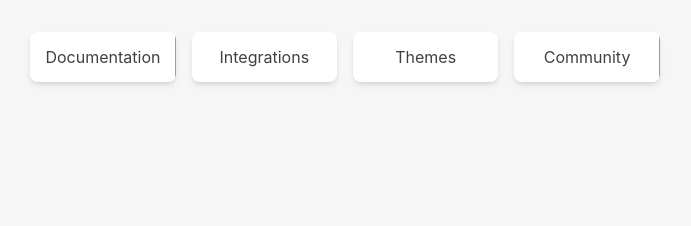
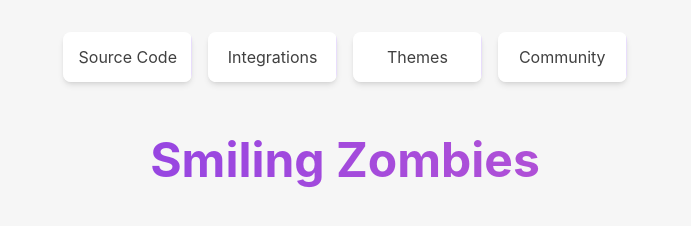
Before and after one commit to kul-sudo/smiling-zombies-website-astro, an Astro site: page / in a window 1280 px wide. Shown: the whole page, without its empty margins (295-986 px from the left). Built offline with nearby package versions, Linux system fonts and the light colour scheme; Astro itself is replaced by a stand-in of ours.

Commit message:
refactor: added prefixes

```diff
--- a/src/components/NavbarItem.astro
+++ b/src/components/NavbarItem.astro
@@ -1,26 +1,30 @@
 ---
 export interface Props {
 	title: string;
-	body: string;
 	href: string;
 }
 
-const { href, title, body } = Astro.props;
+const { href, title } = Astro.props;
 ---
 
 <li class="link-card">
-	<a href={href} style="text-align: center;">{title}</a>
+	<a href={href} style="text-align: center;" target="_blank">{title}</a>
 </li>
 
 <style>
   .link-card {
+    display: -webkit-box;
+    display: -ms-flexbox;
     display: flex;
     padding: 0.15rem;
     background-image: var(--accent-gradient);
     background-size: 400%;
     border-radius: 0.5rem;
     background-position: 100%;
+    -webkit-transition: background-position 0.6s cubic-bezier(0.22, 1, 0.22, 1);
+    -o-transition: background-position 0.6s cubic-bezier(0.22, 1, 0.22, 1);
     transition: background-position 0.6s cubic-bezier(0.22, 1, 0.22, 1);
+    -webkit-box-shadow: 0 4px 6px -1px rgba(0, 0, 0, 0.1), 0 2px 4px -2px rgba(0, 0, 0, 0.1);
     box-shadow: 0 4px 6px -1px rgba(0, 0, 0, 0.1), 0 2px 4px -2px rgba(0, 0, 0, 0.1);
   }
 
@@ -34,11 +38,11 @@ const { href, title, body } = Astro.props;
     opacity: 0.8;
   }
 
-	.link-card:is(:hover, :focus-within) {
+  .link-card:is(:hover) {
     background-position: 0;
   }
 
-	.link-card:is(:hover, :focus-within) a {
+  .link-card:is(:hover) a {
     color: rgb(var(--accent));
   }
 </style>
--- a/src/pages/index.astro
+++ b/src/pages/index.astro
@@ -4,11 +4,11 @@ import NavbarItem from '../components/NavbarItem.astro';
 ---
 
 <Layout title="Smiling Zombies">
-  <main>
+  <nav>
     <div class="link-card-grid">
       <NavbarItem
-        href="https://docs.astro.build/"
-        title="Documentation"
+        href="https://github.com/kul-sudo/Smiling-Zombies"
+        title="Source Code"
       />
       <NavbarItem
         href="https://astro.build/integrations/"
@@ -23,20 +23,40 @@ import NavbarItem from '../components/NavbarItem.astro';
         title="Community"
       />
     </div>
-  </main>
+  </nav>
+
+  <h1 id="title">Smiling Zombies</h1>
 </Layout>
 
 <style>
-main {
+  nav {
     margin-top: 2rem;
+    display: -webkit-box;
+    display: -ms-flexbox;
     display: flex;
+    -webkit-box-pack: center;
+    -ms-flex-pack: center;
     justify-content: center;
   }
 
   .link-card-grid {
+    display: -ms-grid;
     display: grid;
+    -ms-grid-columns: 1fr;
     grid-template-columns: repeat(1, 1fr);
+    -ms-grid-columns: 1fr 1rem 1fr 1rem 1fr 1rem 1fr;
     grid-template-columns: repeat(4, 1fr);
     gap: 1rem;
   }
+
+#title {
+    font-size: 3rem;
+    margin-top: 3rem;
+    background-image: var(--accent-gradient);
+    -webkit-background-clip: text;
+    -webkit-text-fill-color: transparent;
+    background-size: 400%;
+    background-position: 0%;
+    text-align: center;
+  }
 </style>
```
Lines whose indentation alone changed are shown as unchanged.
